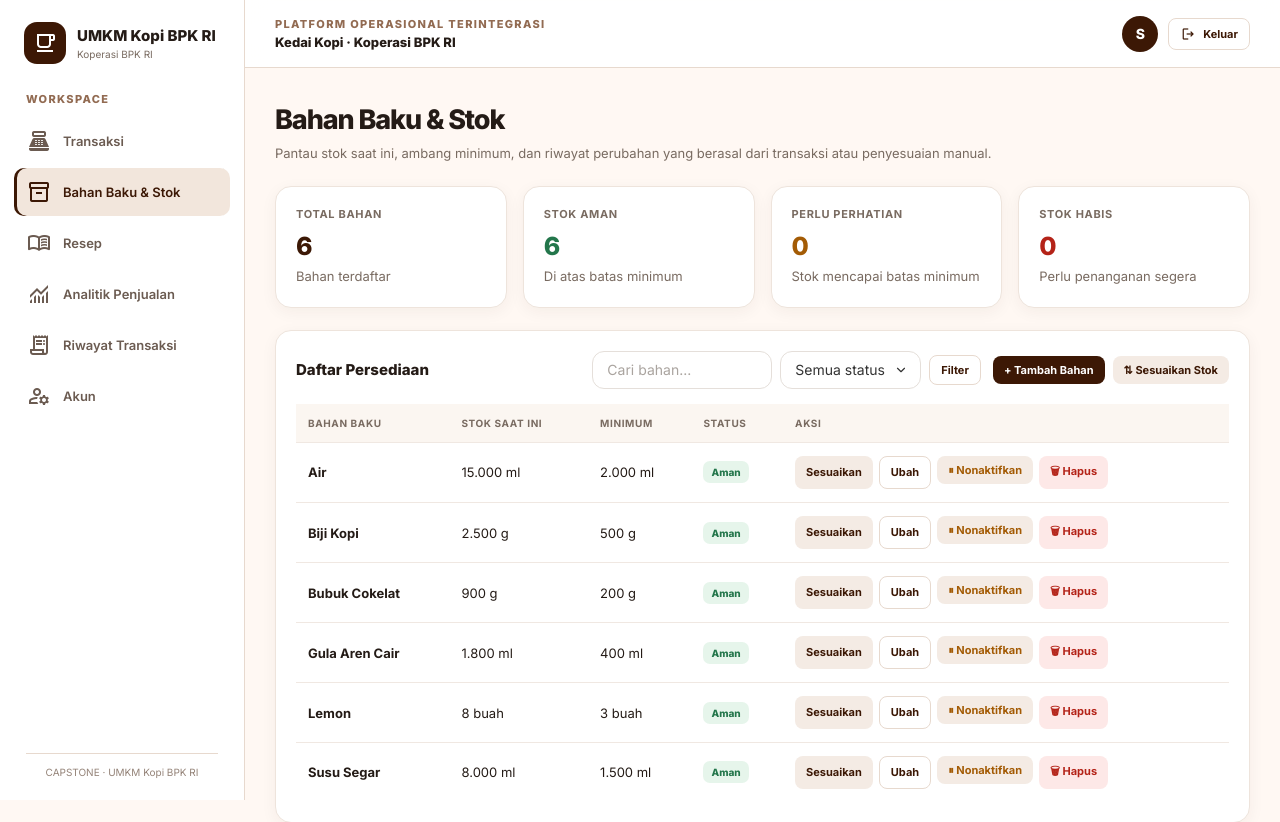
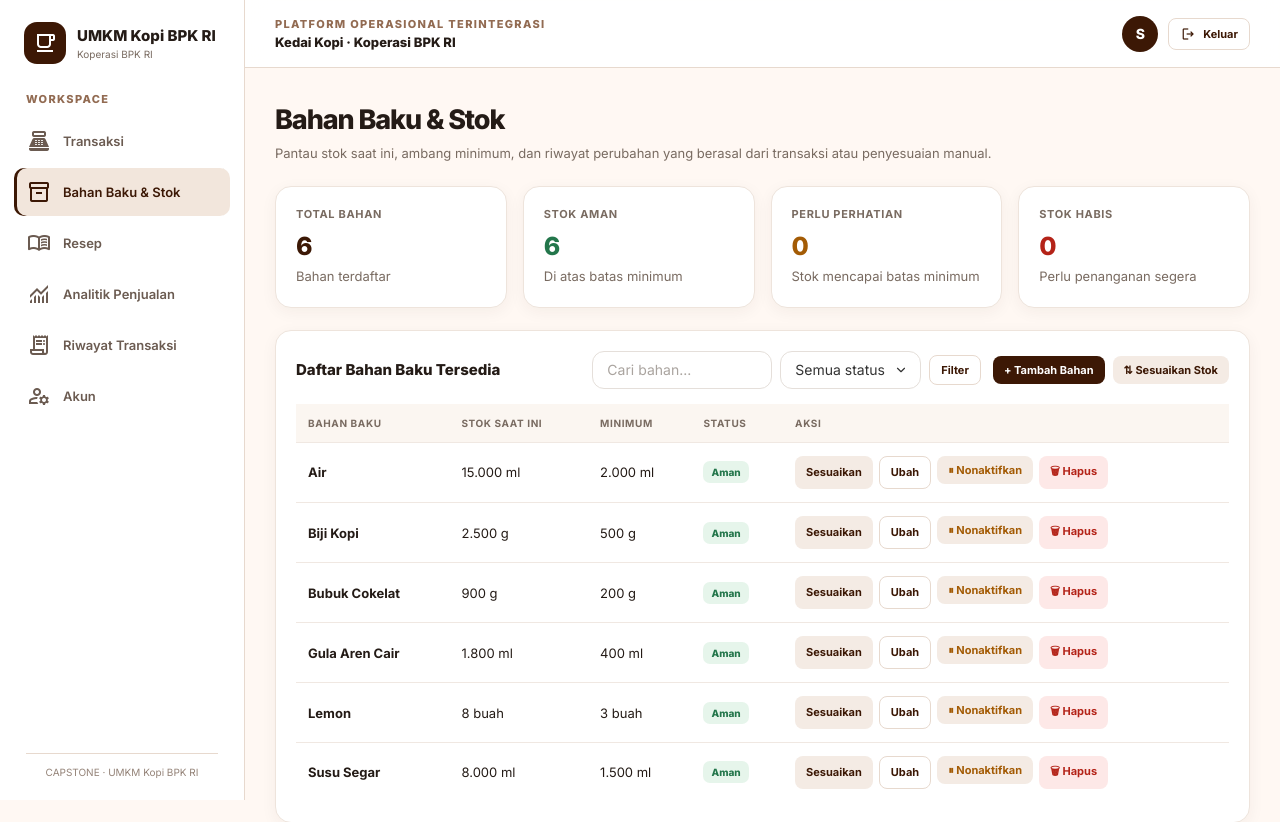
Before and after one commit to Hubaibb/Umkm_Kopi, a Laravel app: page /inventory in a window 1280 px wide. Shown: the top 822 px of the page. Run offline with Laravel 12, Linux system fonts and the light colour scheme; a user stored in the database is signed in; data comes from the database, SQL or seed files in the repository; parts of the project's set-up code (start-up, migrations or seed data) failed here and were passed over; some libraries are stand-ins or nearby versions.

Commit message:
mengubah jadi dafrar bahan baku tersedia

```diff
--- a/resources/views/inventory/index.blade.php
+++ b/resources/views/inventory/index.blade.php
@@ -33,7 +33,7 @@
 {{-- ── Daftar Persediaan ──────────────────────────────────────── --}}
 <div class="panel" id="daftar-persediaan">
   <div style="display:flex;justify-content:space-between;gap:12px;align-items:center;flex-wrap:wrap;margin-bottom:15px">
-    <div style="font-weight:800;font-size:15px">Daftar Persediaan</div>
+    <div style="font-weight:800;font-size:15px">Daftar Bahan Baku Tersedia</div>
 
     <div style="display:flex;gap:8px;align-items:center;flex-wrap:wrap;margin-left:auto;">
       <form method="GET" action="{{ route('inventory.index') }}" style="display:flex;gap:8px;align-items:center;flex-wrap:wrap">
```
